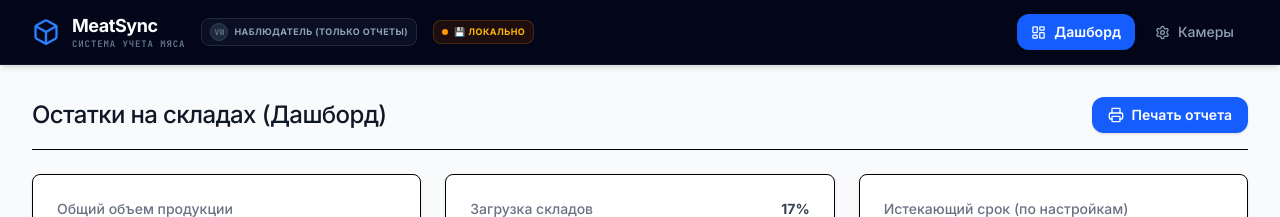
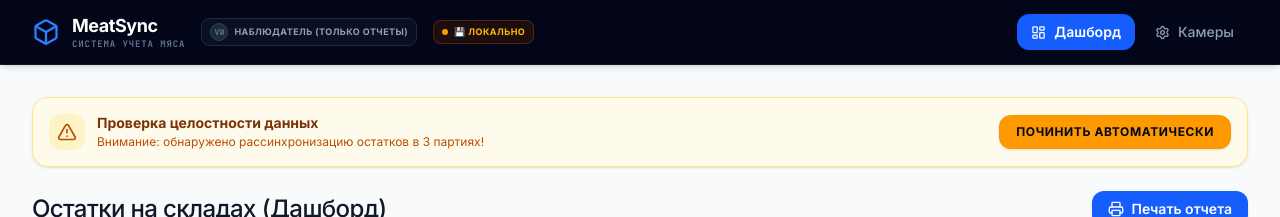
Before and after one commit to dzmitrii23-design/meatsync, a React (Vite) app: page / in a window 1280 px wide. Shown: the top 217 px of the page. Built offline with nearby package versions, Linux system fonts and the light colour scheme; no server answers.

Commit message:
Внедрена логика интерактивного Аудитора целостности данных и плашка авто-починки в шапку приложения

```diff
--- a/src/App.tsx
+++ b/src/App.tsx
@@ -6,7 +6,7 @@ import { Locations } from './components/Locations';
 import { Journal } from './components/Journal';
 import { Returns } from './components/Returns';
 import { useAppStore } from './store';
-import { Box, LayoutDashboard, Database, ArrowLeftRight, Settings, FileClock, RotateCcw } from 'lucide-react';
+import { Box, LayoutDashboard, Database, ArrowLeftRight, Settings, FileClock, RotateCcw, AlertTriangle } from 'lucide-react';
 import { AiAssistantPanel } from './components/AiAssistantPanel';
 
 type Tab = 'dashboard' | 'nomenclature' | 'transactions' | 'locations' | 'journal' | 'returns';
@@ -17,6 +17,8 @@ export default function App() {
     loading,
     isOnline,
     unsyncedCount,
+    dataWarning,
+    runIntegrityFix,
     addProduct,
     updateProduct,
     deleteProduct,
@@ -208,6 +210,26 @@ export default function App() {
           </div>
         )}
         <div className="max-w-[1500px] w-full mx-auto p-4 md:p-8 pb-24 md:pb-8 flex-grow flex flex-col print:p-0 print:pb-0">
+          {/* Плашка Аудитора */}
+          {dataWarning && (
+            <div className="mb-6 bg-amber-50/90 border border-amber-200 rounded-2xl p-4 flex flex-col sm:flex-row items-center justify-between gap-4 shadow-sm animate-in fade-in slide-in-from-top-4 duration-300 backdrop-blur-sm print:hidden">
+              <div className="flex items-center gap-3">
+                <div className="p-2 bg-amber-100 text-amber-700 rounded-xl">
+                  <AlertTriangle className="w-5 h-5" />
+                </div>
+                <div>
+                  <h4 className="text-sm font-bold text-amber-900 leading-tight">Проверка целостности данных</h4>
+                  <p className="text-xs text-amber-700 mt-0.5">{dataWarning}</p>
+                </div>
+              </div>
+              <button
+                onClick={() => runIntegrityFix(state)}
+                className="w-full sm:w-auto px-4 py-2 bg-amber-500 hover:bg-amber-600 active:scale-95 text-slate-950 text-xs font-black uppercase tracking-wider rounded-xl transition-all cursor-pointer shadow-sm hover:shadow-md border border-amber-600/10"
+              >
+                Починить автоматически
+              </button>
+            </div>
+          )}
           {activeTab === 'dashboard' && (
              <Dashboard
                batches={state.batches}
--- a/src/store.ts
+++ b/src/store.ts
@@ -380,7 +380,61 @@ export function useAppStore() {
   const [loading, setLoading] = useState(true);
   const [isOnline, setIsOnline] = useState(false);
   const [unsyncedCount, setUnsyncedCount] = useState(0);
+  const [dataWarning, setDataWarning] = useState<string | null>(null);
   const migrationCheckedRef = useRef(false);
+
+  // Проверка целостности остатков (формула: expected = initialQty - sum(OUT, MOVE))
+  const verifyDataIntegrity = (stateData: AppState) => {
+    let errors = 0;
+    stateData.batches.forEach(batch => {
+      const txOut = stateData.transactions
+        .filter(t => t.batchId === batch.id && (t.type === 'OUT' || t.type === 'MOVE'))
+        .reduce((sum, t) => sum + t.quantityKg, 0);
+      const expectedQty = batch.initialQuantityKg - txOut;
+
+      if (Math.abs(batch.quantityKg - expectedQty) > 0.1) {
+        errors++;
+      }
+    });
+
+    if (errors > 0) {
+      setDataWarning(`Внимание: обнаружено рассинхронизацию остатков в ${errors} партиях!`);
+    } else {
+      setDataWarning(null);
+    }
+  };
+
+  // Авто-починка остатков
+  const runIntegrityFix = async (currentState: AppState) => {
+    let fixedCount = 0;
+    const newState = JSON.parse(JSON.stringify(currentState));
+
+    newState.batches.forEach((batch: Batch) => {
+      const txOut = newState.transactions
+        .filter((t: Transaction) => t.batchId === batch.id && (t.type === 'OUT' || t.type === 'MOVE'))
+        .reduce((sum: number, t: Transaction) => sum + t.quantityKg, 0);
+      const expectedQty = batch.initialQuantityKg - txOut;
+
+      if (Math.abs(batch.quantityKg - expectedQty) > 0.1) {
+        batch.quantityKg = expectedQty;
+        fixedCount++;
+      }
+    });
+
+    if (fixedCount > 0) {
+      setState(newState);
+      setDataWarning(null);
+      try {
+        await axios.post('http://localhost:5000/api/state', { state: newState });
+        alert(`✅ Успешно исправлено партий: ${fixedCount}. Данные синхронизированы с сервером!`);
+      } catch (err) {
+        alert(`⚠️ Исправлено партий: ${fixedCount}, но не удалось отправить на локальный сервер. Убедитесь, что сервер запущен.`);
+      }
+    } else {
+      setDataWarning(null);
+      alert('✅ Ошибок не найдено. База в идеале!');
+    }
+  };
 
   // Загрузка состояния с локального сервера на старте
   useEffect(() => {
@@ -392,12 +446,14 @@ export function useAppStore() {
         setState(serverState);
         setIsOnline(serverOnline);
         setUnsyncedCount(count);
+        verifyDataIntegrity(serverState);
       } catch (err) {
         console.warn('Локальный сервер недоступен, загружаем резервную копию из localStorage:', err.message || err);
         const local = loadState();
         setState(local);
         setIsOnline(false);
         setUnsyncedCount(0);
+        verifyDataIntegrity(local);
       } finally {
         setLoading(false);
       }
@@ -424,6 +480,10 @@ export function useAppStore() {
   // Сохранение в резервное локальное хранилище + отправка на локальный сервер при любых изменениях
   useEffect(() => {
     saveState(state);
+
+    if (!loading) {
+      verifyDataIntegrity(state);
+    }
 
     async function saveToLocalServer() {
       try {
@@ -1608,6 +1668,8 @@ export function useAppStore() {
     loading,
     isOnline,
     unsyncedCount,
+    dataWarning,
+    runIntegrityFix,
     addProduct,
     updateProduct,
     deleteProduct,
```
